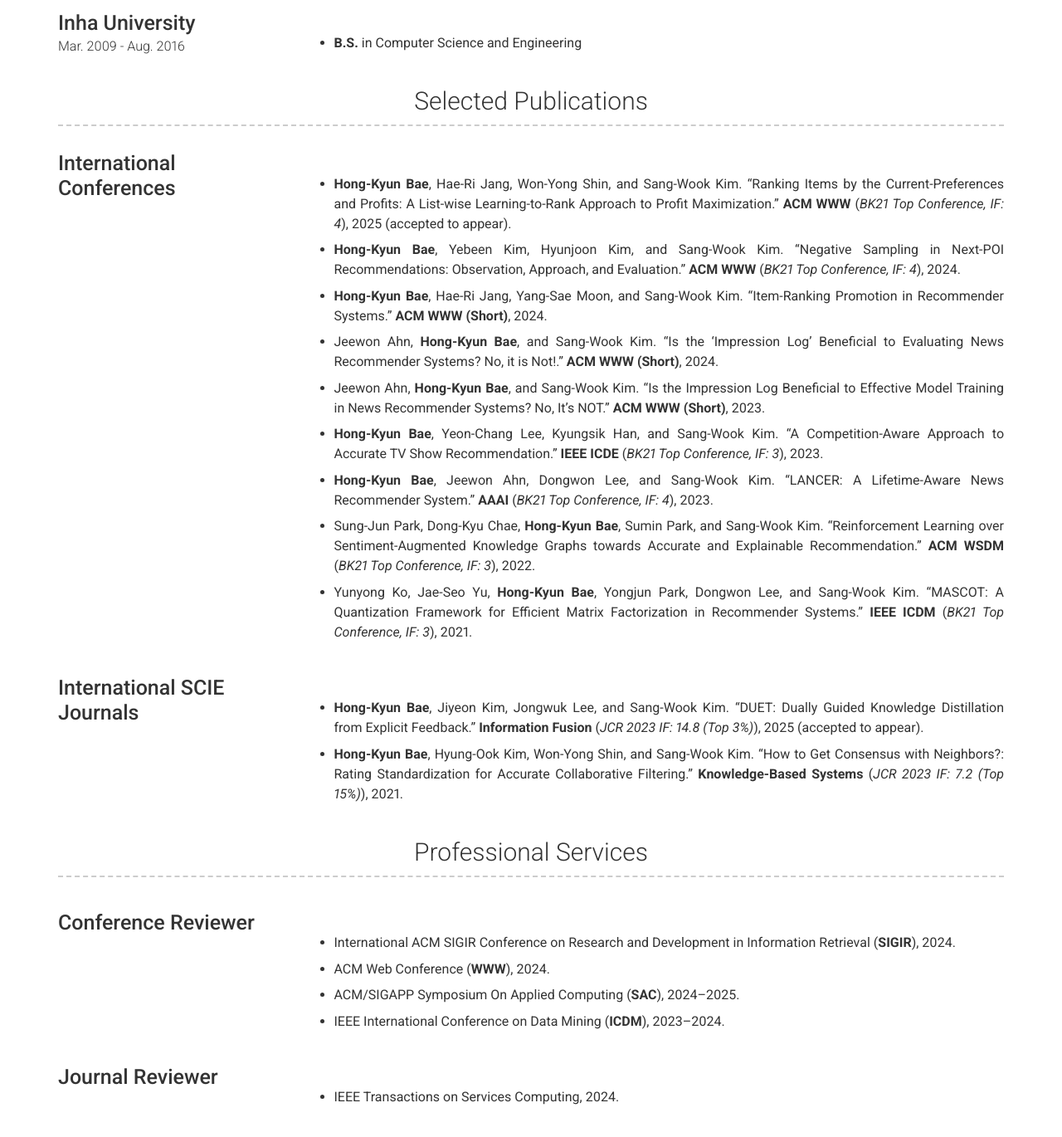
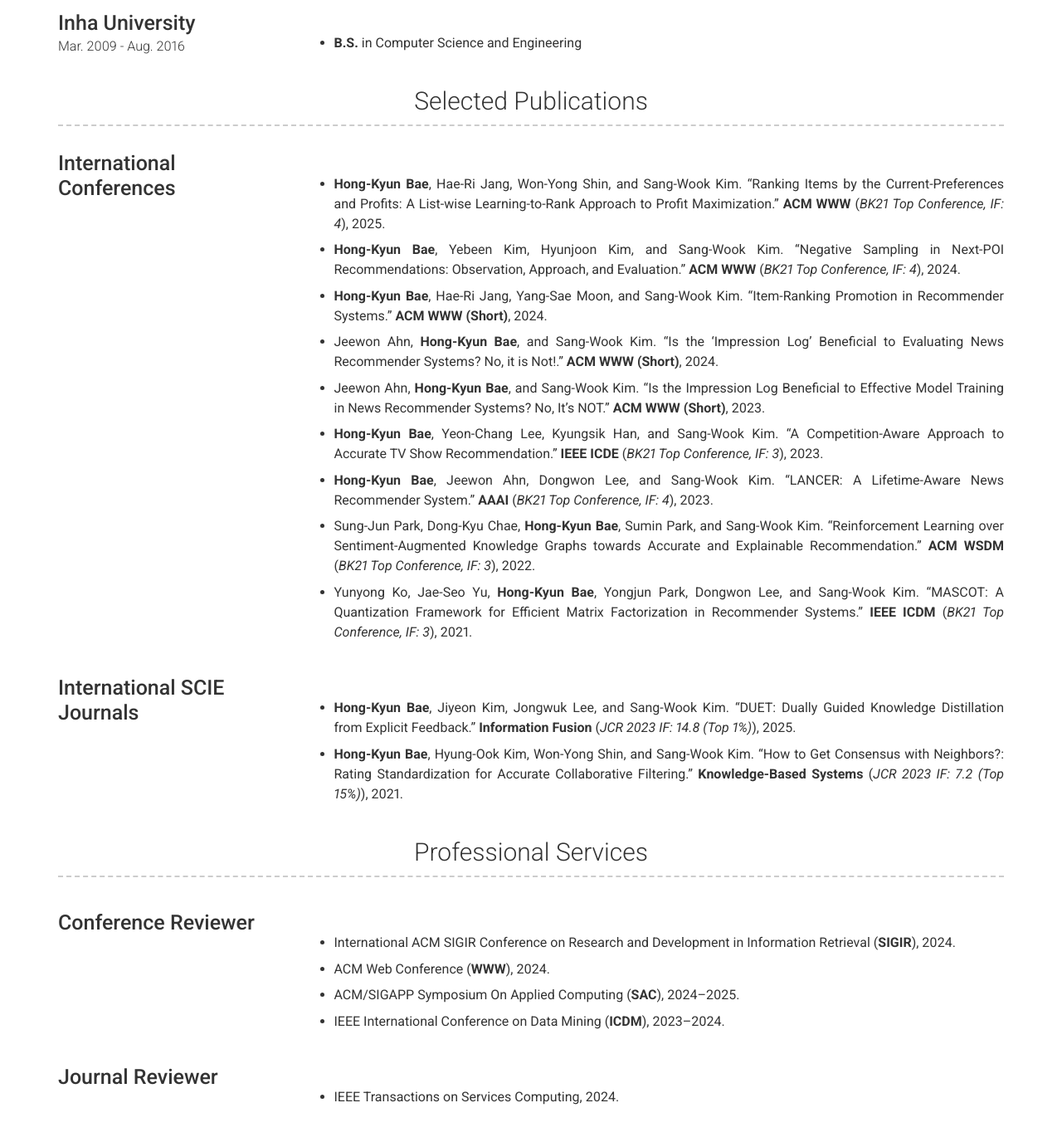
Before and after one commit to hongkyun-bae/hongkyun-bae.github.io, a Jekyll site: the page built from index.md, in a window 1280 px wide and 1400 px high, scrolled down 1102 px. Shown: the top 1370 px of the window at 83% size. Built offline with Jekyll 4.4.1, drawn with Linux system fonts in a browser that asks for light colours; nearby versions of some CDN libraries; some web fonts are replaced.

Commit message:
Update publications.yml

```diff
--- a/_data/publications.yml
+++ b/_data/publications.yml
@@ -2,7 +2,7 @@
   name: International Conferences
   quote: >
   description: |+
-    - **Hong-Kyun Bae**, Hae-Ri Jang, Won-Yong Shin, and Sang-Wook Kim. "Ranking Items by the Current-Preferences and Profits: A List-wise Learning-to-Rank Approach to Profit Maximization." **ACM WWW** (*BK21 Top Conference, IF: 4*), 2025 (accepted to appear).
+    - **Hong-Kyun Bae**, Hae-Ri Jang, Won-Yong Shin, and Sang-Wook Kim. "Ranking Items by the Current-Preferences and Profits: A List-wise Learning-to-Rank Approach to Profit Maximization." **ACM WWW** (*BK21 Top Conference, IF: 4*), 2025.
 
     - **Hong-Kyun Bae**, Yebeen Kim, Hyunjoon Kim, and Sang-Wook Kim. "Negative Sampling in Next-POI Recommendations: Observation, Approach, and Evaluation." **ACM WWW** (*BK21 Top Conference, IF: 4*), 2024.
 
@@ -24,6 +24,6 @@
   name: International SCIE Journals
   quote: >
   description: |+
-    - **Hong-Kyun Bae**, Jiyeon Kim, Jongwuk Lee, and Sang-Wook Kim. "DUET: Dually Guided Knowledge Distillation from Explicit Feedback." **Information Fusion** (*JCR 2023 IF: 14.8 (Top 3%)*), 2025 (accepted to appear).
+    - **Hong-Kyun Bae**, Jiyeon Kim, Jongwuk Lee, and Sang-Wook Kim. "DUET: Dually Guided Knowledge Distillation from Explicit Feedback." **Information Fusion** (*JCR 2023 IF: 14.8 (Top 1%)*), 2025.
 
     - **Hong-Kyun Bae**, Hyung-Ook Kim, Won-Yong Shin, and Sang-Wook Kim. "How to Get Consensus with Neighbors?: Rating Standardization for Accurate Collaborative Filtering." **Knowledge-Based Systems** (*JCR 2023 IF: 7.2 (Top 15%)*), 2021.
```
